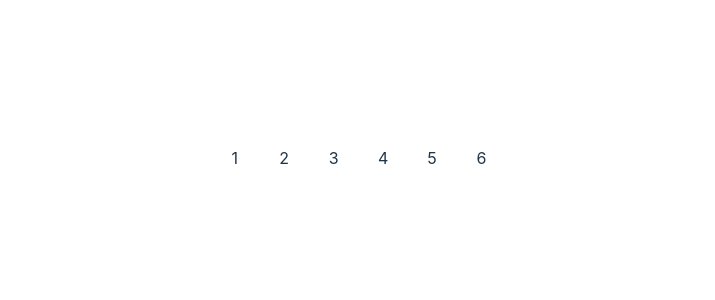
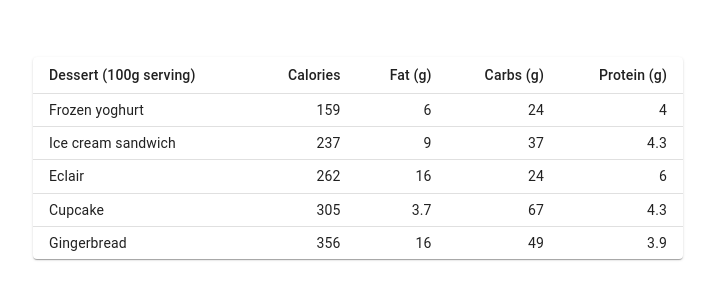
Before and after one commit to angmcruz/dashboard, a React (Vite) app in the folder dashboard/: page / in a window 1280 px wide. Shown: the part 242-542 px from the top of the page, without its empty margins (282-997 px from the left). Built offline with nearby package versions, Linux system fonts and the light colour scheme.

Commit message:
basictable

```diff
--- a/dashboard/src/App.tsx
+++ b/dashboard/src/App.tsx
@@ -1,21 +1,16 @@
 
 import './App.css'
 import Grid from '@mui/material/Unstable_Grid2';
+import BasicTable from './components/BasicTable';
 
 
 function App() {
+	return (
+    <Grid xs={12} md={6} lg={9} >
+	       <BasicTable />
+	    </Grid>
 
-
-	return (
-      <Grid container spacing={5}>
-          <Grid xs={12} sm={4} md={3} lg={2}>1</Grid>
-          <Grid xs={6} sm={4} md={3} lg={2}>2</Grid>
-          <Grid xs={6} sm={4} md={3} lg={2}>3</Grid>
-          <Grid xs={12} sm={4} md={3} lg={2}>4</Grid>
-          <Grid xs={6} sm={4} md={6} lg={2}>5</Grid>
-          <Grid xs={6} sm={4} md={6} lg={2}>6</Grid>
-        </Grid>
-    )
+	)
 }
 
 
--- /dev/null
+++ b/dashboard/src/components/BasicTable.tsx
@@ -0,0 +1,60 @@
+
+import Table from '@mui/material/Table';
+import TableBody from '@mui/material/TableBody';
+import TableCell from '@mui/material/TableCell';
+import TableContainer from '@mui/material/TableContainer';
+import TableHead from '@mui/material/TableHead';
+import TableRow from '@mui/material/TableRow';
+import Paper from '@mui/material/Paper';
+
+function createData(
+  name: string,
+  calories: number,
+  fat: number,
+  carbs: number,
+  protein: number,
+) {
+  return { name, calories, fat, carbs, protein };
+}
+
+const rows = [
+  createData('Frozen yoghurt', 159, 6.0, 24, 4.0),
+  createData('Ice cream sandwich', 237, 9.0, 37, 4.3),
+  createData('Eclair', 262, 16.0, 24, 6.0),
+  createData('Cupcake', 305, 3.7, 67, 4.3),
+  createData('Gingerbread', 356, 16.0, 49, 3.9),
+];
+
+export default function DenseTable() {
+  return (
+    <TableContainer component={Paper}>
+      <Table sx={{ minWidth: 650 }} size="small" aria-label="a dense table">
+        <TableHead>
+          <TableRow>
+            <TableCell>Dessert (100g serving)</TableCell>
+            <TableCell align="right">Calories</TableCell>
+            <TableCell align="right">Fat&nbsp;(g)</TableCell>
+            <TableCell align="right">Carbs&nbsp;(g)</TableCell>
+            <TableCell align="right">Protein&nbsp;(g)</TableCell>
+          </TableRow>
+        </TableHead>
+        <TableBody>
+          {rows.map((row) => (
+            <TableRow
+              key={row.name}
+              sx={{ '&:last-child td, &:last-child th': { border: 0 } }}
+            >
+              <TableCell component="th" scope="row">
+                {row.name}
+              </TableCell>
+              <TableCell align="right">{row.calories}</TableCell>
+              <TableCell align="right">{row.fat}</TableCell>
+              <TableCell align="right">{row.carbs}</TableCell>
+              <TableCell align="right">{row.protein}</TableCell>
+            </TableRow>
+          ))}
+        </TableBody>
+      </Table>
+    </TableContainer>
+  );
+}
```
Also changed, not shown: dashboard/src/components/Indicator.tsx (added, +30 -0 lines), dashboard/src/components/Summary.tsx (added, +33 -0 lines), dashboard/src/assets/sunrise.jpeg (added).
